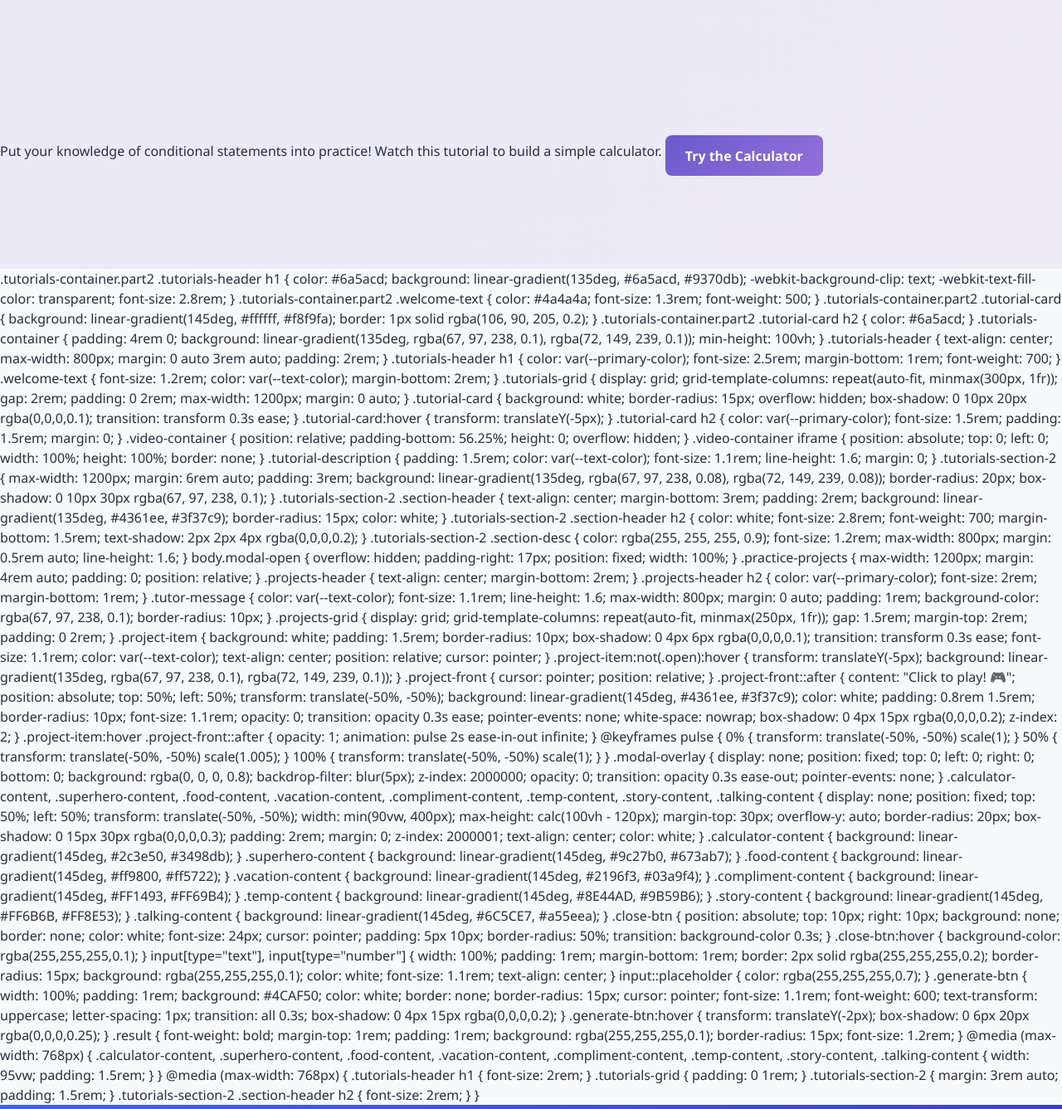
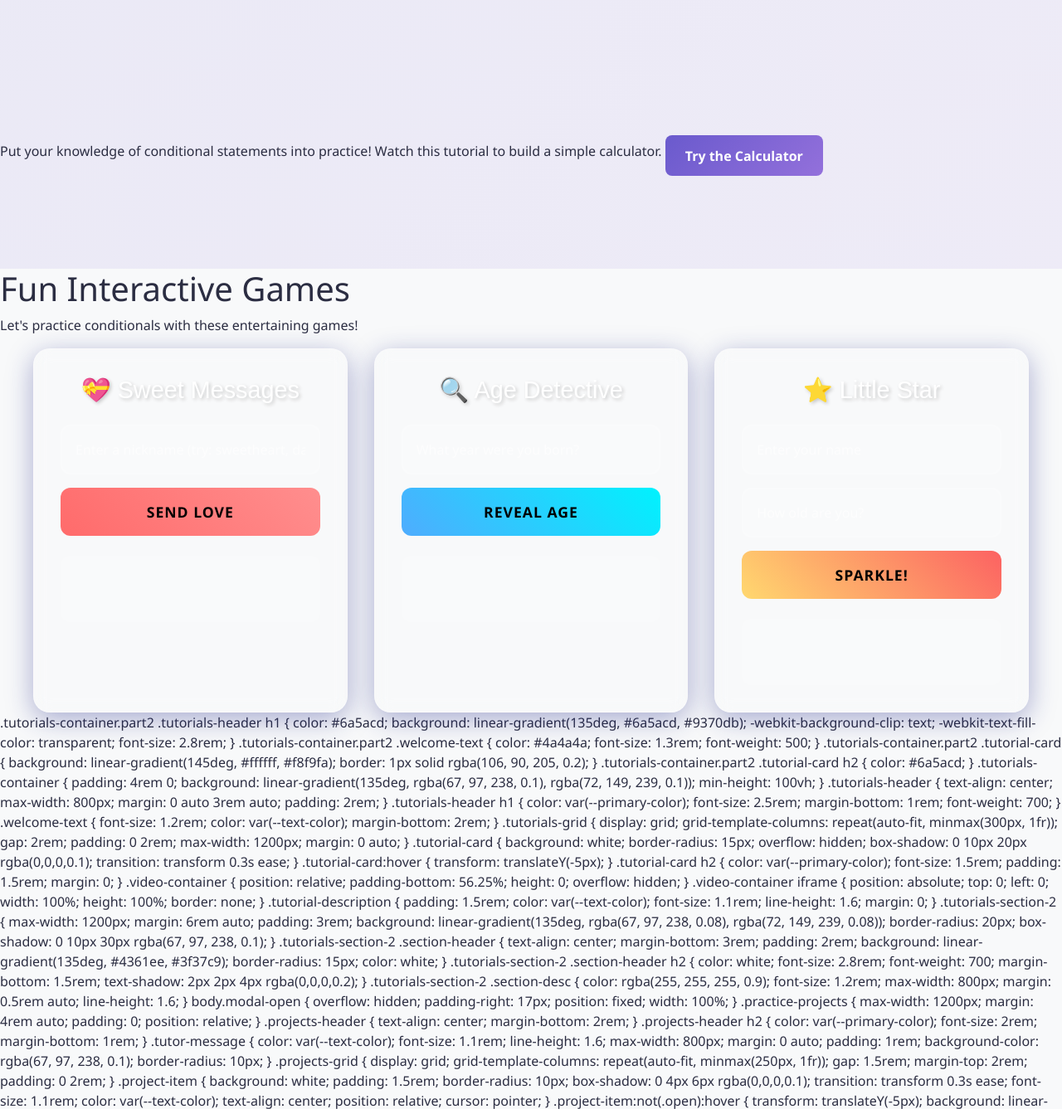
Before and after one commit to Lilian-Powers/CodeCraft-, a Flask app: page /tutorials in a window 1280 px wide. Shown: the part 3249-4586 px from the top of the page at 83% size. Run offline with Flask 3, Linux system fonts and the light colour scheme; the visitor is signed in with stand-in values (Sample User, id 1); parts of the project's set-up code (start-up, migrations or seed data) failed here and were passed over; grey boxes are pictures that could not be loaded.

Commit message:
Assistant checkpoint: Add styling for games section
Assistant generated file changes:
- templates/tutorials.html: Add and fix styling for games section

---

User prompt:

something went wrong where did the styling of the other elements in the page go please maintain the  styling of the page as it was. find a way to style our new games section because this is what am seeing

```diff
--- a/templates/tutorials.html
+++ b/templates/tutorials.html
@@ -269,6 +269,136 @@
 
     <!-- Interactive Games Section -->
     <div class="tutorials-container games-section">
+        <style>
+        .games-section {
+            background: linear-gradient(135deg, #6a11cb 0%, #2575fc 100%);
+            padding: 4rem 2rem;
+            margin-top: 4rem;
+            border-radius: 20px;
+            box-shadow: 0 15px 30px rgba(0,0,0,0.2);
+        }
+
+        .games-section .tutorials-header {
+            background: none;
+            box-shadow: none;
+        }
+
+        .games-section .tutorials-header h1 {
+            color: white;
+            font-size: 3rem;
+            text-shadow: 2px 2px 4px rgba(0,0,0,0.2);
+        }
+
+        .games-section .welcome-text {
+            color: rgba(255,255,255,0.9);
+            font-size: 1.4rem;
+            margin-bottom: 3rem;
+        }
+
+        .games-grid {
+            display: grid;
+            grid-template-columns: repeat(auto-fit, minmax(300px, 1fr));
+            gap: 2rem;
+            max-width: 1200px;
+            margin: 0 auto;
+        }
+
+        .game-card {
+            background: rgba(255, 255, 255, 0.1);
+            backdrop-filter: blur(10px);
+            border-radius: 20px;
+            padding: 2rem;
+            box-shadow: 0 8px 32px rgba(31, 38, 135, 0.37);
+            transition: transform 0.3s ease;
+            border: 1px solid rgba(255,255,255,0.2);
+        }
+
+        .game-card:hover {
+            transform: translateY(-5px);
+            box-shadow: 0 12px 40px rgba(31, 38, 135, 0.47);
+        }
+
+        .game-inner {
+            text-align: center;
+        }
+
+        .game-card h2 {
+            color: white;
+            font-size: 1.8rem;
+            margin-bottom: 1.5rem;
+            font-family: 'Poppins', sans-serif;
+            text-shadow: 2px 2px 4px rgba(0,0,0,0.2);
+        }
+
+        .game-input {
+            width: 100%;
+            padding: 1rem;
+            margin-bottom: 1rem;
+            border: 2px solid rgba(255,255,255,0.2);
+            border-radius: 12px;
+            background: rgba(255,255,255,0.1);
+            color: white;
+            font-size: 1rem;
+            transition: all 0.3s ease;
+        }
+
+        .game-input:focus {
+            outline: none;
+            border-color: rgba(255,255,255,0.5);
+            box-shadow: 0 0 15px rgba(255,255,255,0.2);
+        }
+
+        .game-input::placeholder {
+            color: rgba(255,255,255,0.6);
+        }
+
+        .game-btn {
+            width: 100%;
+            padding: 1rem;
+            border: none;
+            border-radius: 12px;
+            font-size: 1.1rem;
+            font-weight: 600;
+            cursor: pointer;
+            transition: all 0.3s ease;
+            text-transform: uppercase;
+            letter-spacing: 1px;
+        }
+
+        .sweet-btn { background: linear-gradient(45deg, #ff6b6b, #ff8e8e); }
+        .detective-btn { background: linear-gradient(45deg, #4facfe, #00f2fe); }
+        .star-btn { background: linear-gradient(45deg, #ffd86f, #fc6262); }
+
+        .game-btn:hover {
+            transform: translateY(-2px);
+            box-shadow: 0 5px 15px rgba(0,0,0,0.2);
+        }
+
+        .game-result {
+            margin-top: 1.5rem;
+            padding: 1rem;
+            background: rgba(255,255,255,0.1);
+            border-radius: 12px;
+            color: white;
+            font-size: 1.1rem;
+            min-height: 80px;
+            display: flex;
+            align-items: center;
+            justify-content: center;
+            text-align: center;
+        }
+
+        @media (max-width: 768px) {
+            .games-grid {
+                grid-template-columns: 1fr;
+                padding: 0 1rem;
+            }
+
+            .games-section .tutorials-header h1 {
+                font-size: 2.2rem;
+            }
+        }
+        </style>
         <div class="tutorials-header">
             <h1>Fun Interactive Games</h1>
             <p class="welcome-text">Let's practice conditionals with these entertaining games!</p>
```
